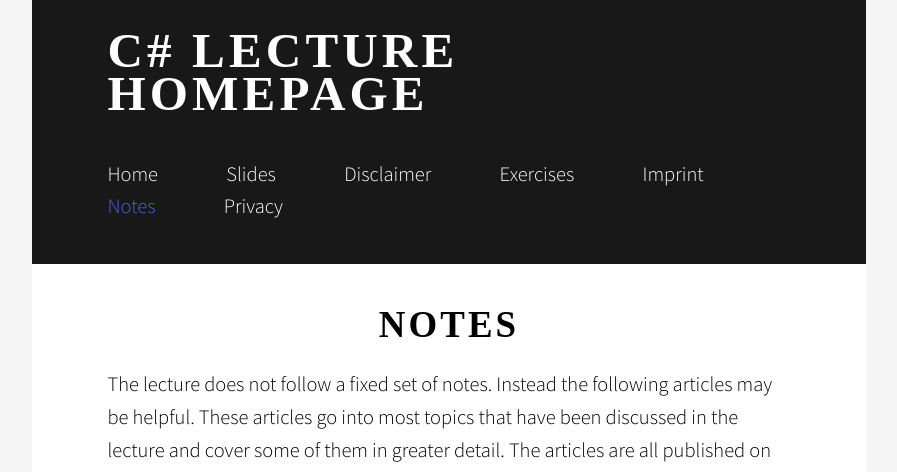
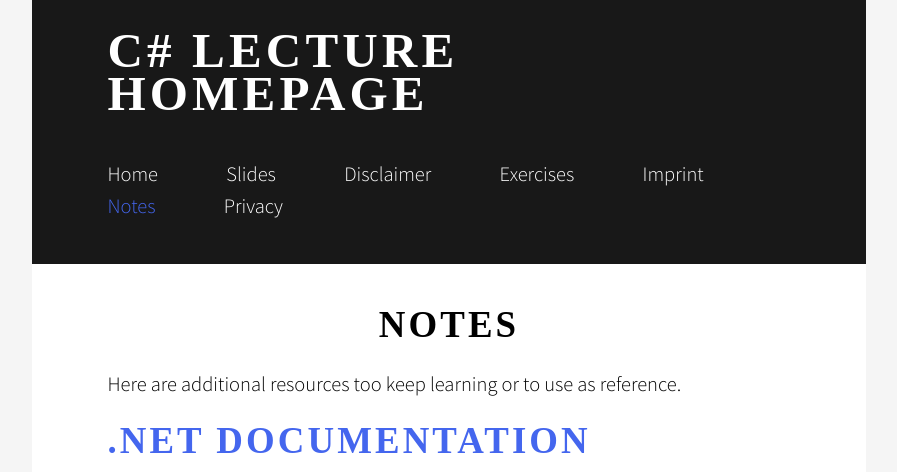
Before and after one commit to CSharpLecture/csharplecture.github.io, a Jekyll site: the page built from notes.md, in a window 1280 px wide and 1400 px high. Shown: the top 472 px of the window, without its empty margins (191-1088 px from the left). Built offline with Jekyll 4.4.1, drawn with Linux system fonts in a browser that asks for light colours; nearby versions of some CDN libraries; some web fonts are replaced; some of the changed text lies outside the part shown.

Commit message:
Update notes.md

```diff
--- a/notes.md
+++ b/notes.md
@@ -3,24 +3,10 @@
 layout: default
 ---
 
-The lecture does not follow a fixed set of notes. Instead the following articles may be helpful. These articles go into most topics that have been discussed in the lecture and cover some of them in greater detail. The articles are all published on Tech.Pro.
+Here are additional resources too keep learning or to use as reference.
 
-![Introduction](http://www.florian-rappl.de/img/0/introduction.png)
+## [.NET documentation](https://docs.microsoft.com/de-de/dotnet/)
+Microsofts .NET documentation not only for C#. Good for reference and further learning.
 
-## [An advanced introduction to C#](http://tech.pro/tutorial/1172/an-advanced-introduction-to-c)
-Basic concepts, object oriented programming and using the .NET-Framework
-
-![Mastering](http://www.florian-rappl.de/img/0/mastering.png)
-
-## [Mastering C#](http://tech.pro/tutorial/1207/mastering-c)
-Generics, Lambda expressions, Extension methods and GUI programming
-
-![Advanced](http://www.florian-rappl.de/img/0/advanced.png)
-
-## [Advanced programming with C#](http://tech.pro/tutorial/1266/advanced-programming-with-c)
-Events, asynchronous and dynamic programming, the TPL and reflection
-
-![Professional](http://www.florian-rappl.de/img/0/professional.png)
-
-## [Professional techniques for C#](http://tech.pro/tutorial/1344/professional-techniques-for-c)
-Attributes, iterators and some more advanced topics
+## [Game Programming Patterns](http://www.gameprogrammingpatterns.com/)
+A collection about useful programming patterns often used in games. Examples are in C++, but are easy to adapt.
```
